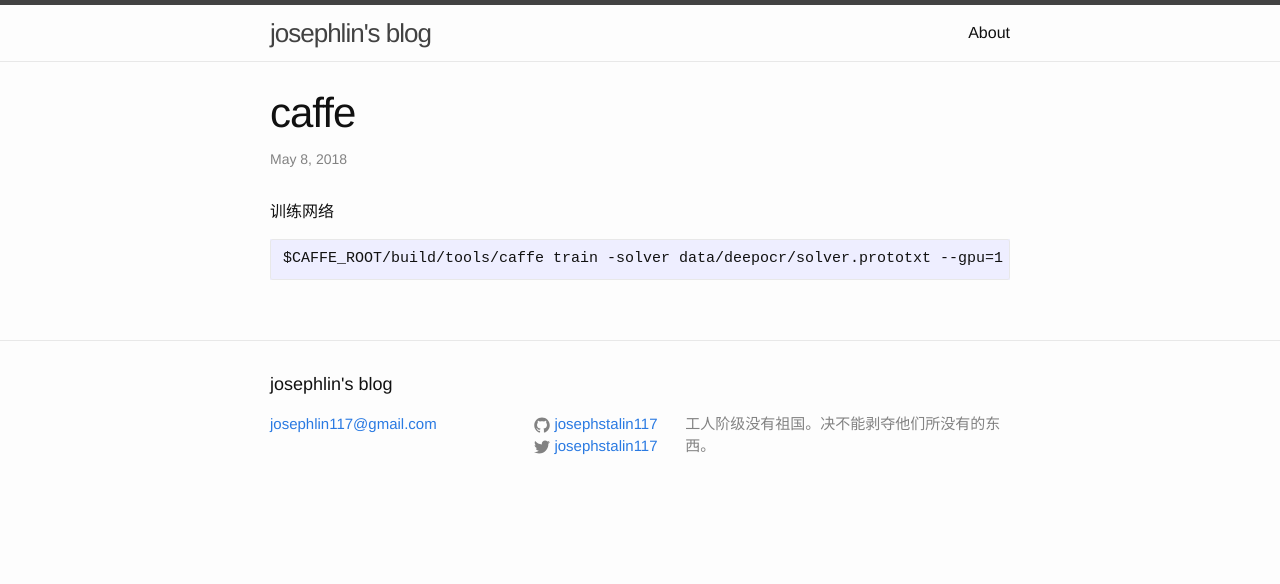
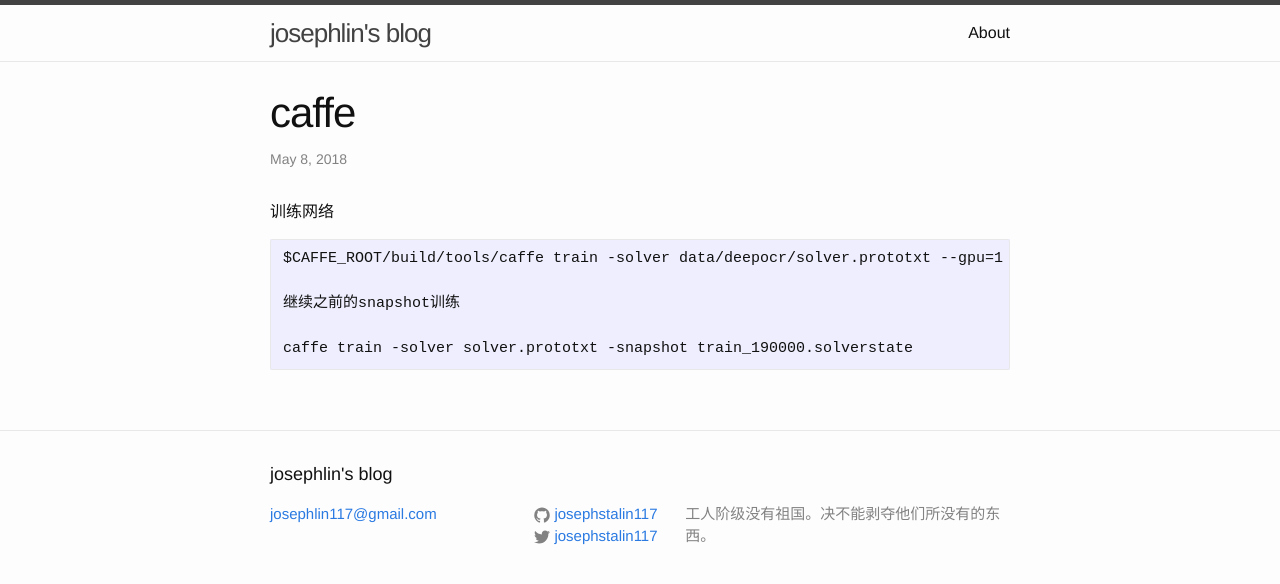
Before and after one commit to josephstalin117/josephstalin117.github.io, a Jekyll site: the page built from _posts/2018-5-8-caffe.markdown, in a window 1280 px wide. Shown: the top 584 px of the page. Built offline with Jekyll 4.4.1, drawn with Linux system fonts in a browser that asks for light colours.

Commit message:
add snapshot

````diff
--- a/_posts/2018-5-8-caffe.markdown
+++ b/_posts/2018-5-8-caffe.markdown
@@ -9,4 +9,8 @@ categories: python
 
 ```
 $CAFFE_ROOT/build/tools/caffe train -solver data/deepocr/solver.prototxt --gpu=1
+
+继续之前的snapshot训练
+
+caffe train -solver solver.prototxt -snapshot train_190000.solverstate
 ```
````
